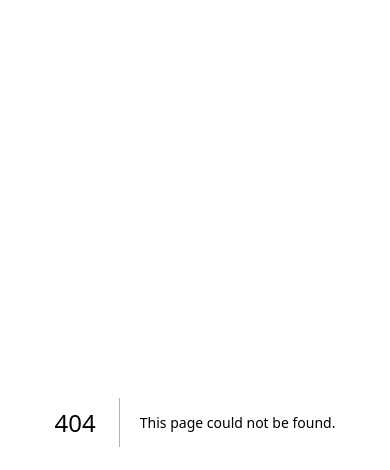
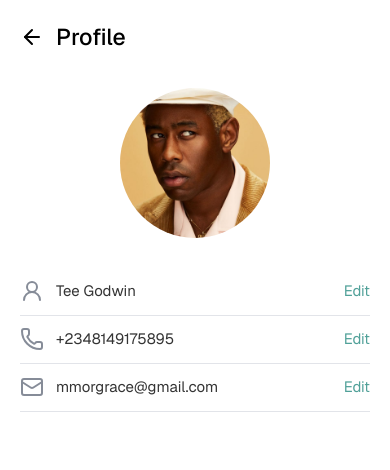
Before and after one commit to Indepth-Earth-Geospatial-Services/omni-health-frontend, a Next.js app: page /profile in a window 390 px wide. Before the commit this address had no page. Shown: the top 470 px of the page. Built offline with nearby package versions, Linux system fonts and the light colour scheme.

Commit message:
feat: add profile page with editable fields for name, phone, and email

```diff
--- /dev/null
+++ b/src/app/profile/page.tsx
@@ -0,0 +1,7 @@
+import ProfilePage from "@/components/pages/profile-page";
+
+function Page() {
+  return <ProfilePage />;
+}
+
+export default Page;
--- /dev/null
+++ b/src/components/pages/profile-page.tsx
@@ -0,0 +1,174 @@
+"use client";
+
+import { useState } from "react";
+import Image from "next/image";
+import { ArrowLeft, Mail, Phone, UserRound, Check, X } from "lucide-react";
+import profileImage from "@assets/img/profile-image.jpg";
+import Link from "next/link";
+
+function ProfilePage() {
+  const [profile, setProfile] = useState({
+    name: "Tee Godwin",
+    phone: "+2348149175895",
+    email: "mmorgrace@gmail.com",
+  });
+
+  const [editingField, setEditingField] = useState<string | null>(null);
+  const [tempValue, setTempValue] = useState("");
+
+  const handleEdit = (field: string, currentValue: string) => {
+    setEditingField(field);
+    setTempValue(currentValue);
+  };
+
+  const handleSave = (field: keyof typeof profile) => {
+    setProfile((prev) => ({ ...prev, [field]: tempValue }));
+    setEditingField(null);
+  };
+
+  const handleCancel = () => {
+    setEditingField(null);
+    setTempValue("");
+  };
+
+  return (
+    <main className="h-dvh p-5">
+      <div className="mb-3 flex items-center gap-3">
+        <Link href="/">
+          <ArrowLeft size={24} />
+        </Link>
+        <div>
+          <h1 className="text-[23px] font-medium">Profile</h1>
+        </div>
+      </div>
+
+      <div className="relative mx-auto mt-8.25 size-37.5 overflow-hidden rounded-full">
+        <Image
+          src={profileImage}
+          alt="profile image"
+          fill
+          className="object-cover"
+        />
+      </div>
+
+      {/* PROFILE DETAILS */}
+      <div className="mt-7.5 text-[15px] *:flex *:h-12 *:items-center *:justify-between *:border-b *:border-[#E2E4E9]">
+        {/* NAME */}
+        <div>
+          <label className="flex items-center gap-3 text-[#343434]">
+            <UserRound size={24} color="#868C98" />
+            {editingField === "name" ? (
+              <input
+                type="text"
+                value={tempValue}
+                onChange={(e) => setTempValue(e.target.value)}
+                className="border-primary border-b bg-transparent outline-none"
+                autoFocus
+              />
+            ) : (
+              profile.name
+            )}
+          </label>
+          {editingField === "name" ? (
+            <div className="flex gap-2">
+              <button
+                onClick={() => handleSave("name")}
+                className="text-green-600"
+              >
+                <Check size={20} />
+              </button>
+              <button onClick={handleCancel} className="text-red-600">
+                <X size={20} />
+              </button>
+            </div>
+          ) : (
+            <button
+              onClick={() => handleEdit("name", profile.name)}
+              className="text-primary"
+            >
+              Edit
+            </button>
+          )}
+        </div>
+
+        {/* PHONE */}
+        <div>
+          <label className="flex items-center gap-3 text-[#343434]">
+            <Phone size={24} color="#868C98" />
+            {editingField === "phone" ? (
+              <input
+                type="tel"
+                value={tempValue}
+                onChange={(e) => setTempValue(e.target.value)}
+                className="border-primary border-b bg-transparent outline-none"
+                autoFocus
+              />
+            ) : (
+              profile.phone
+            )}
+          </label>
+          {editingField === "phone" ? (
+            <div className="flex gap-2">
+              <button
+                onClick={() => handleSave("phone")}
+                className="text-green-600"
+              >
+                <Check size={20} />
+              </button>
+              <button onClick={handleCancel} className="text-red-600">
+                <X size={20} />
+              </button>
+            </div>
+          ) : (
+            <button
+              onClick={() => handleEdit("phone", profile.phone)}
+              className="text-primary"
+            >
+              Edit
+            </button>
+          )}
+        </div>
+
+        {/* EMAIL */}
+        <div>
+          <label className="flex items-center gap-3 text-[#343434]">
+            <Mail size={24} color="#868C98" />
+            {editingField === "email" ? (
+              <input
+                type="email"
+                value={tempValue}
+                onChange={(e) => setTempValue(e.target.value)}
+                className="border-primary border-b bg-transparent outline-none"
+                autoFocus
+              />
+            ) : (
+              profile.email
+            )}
+          </label>
+          {editingField === "email" ? (
+            <div className="flex gap-2">
+              <button
+                onClick={() => handleSave("email")}
+                className="text-green-600"
+              >
+                <Check size={20} />
+              </button>
+              <button onClick={handleCancel} className="text-red-600">
+                <X size={20} />
+              </button>
+            </div>
+          ) : (
+            <button
+              onClick={() => handleEdit("email", profile.email)}
+              className="text-primary"
+            >
+              Edit
+            </button>
+          )}
+        </div>
+      </div>
+    </main>
+  );
+}
+
+export default ProfilePage;
--- a/src/features/help/components/help-line.tsx
+++ b/src/features/help/components/help-line.tsx
@@ -1,3 +1,5 @@
+import Link from "next/link";
+
 function HelpLine({
   title,
   value,
@@ -10,7 +12,7 @@ function HelpLine({
   const href = title === "Helpline" ? `tel:${value}` : `mailto:${value}`;
 
   return (
-    <a
+    <Link
       href={href}
       className="flex h-20 items-center gap-2 rounded-3xl border border-[#E2E4E9] bg-white p-4 transition-colors hover:bg-gray-50"
     >
@@ -21,7 +23,7 @@ function HelpLine({
         <h4 className="text-[15px] font-normal">{title}</h4>
         <p className="text-[#868C98]">{value}</p>
       </div>
-    </a>
+    </Link>
   );
 }
 
```
Also changed, not shown: public/img/profile-image.jpg (added).
